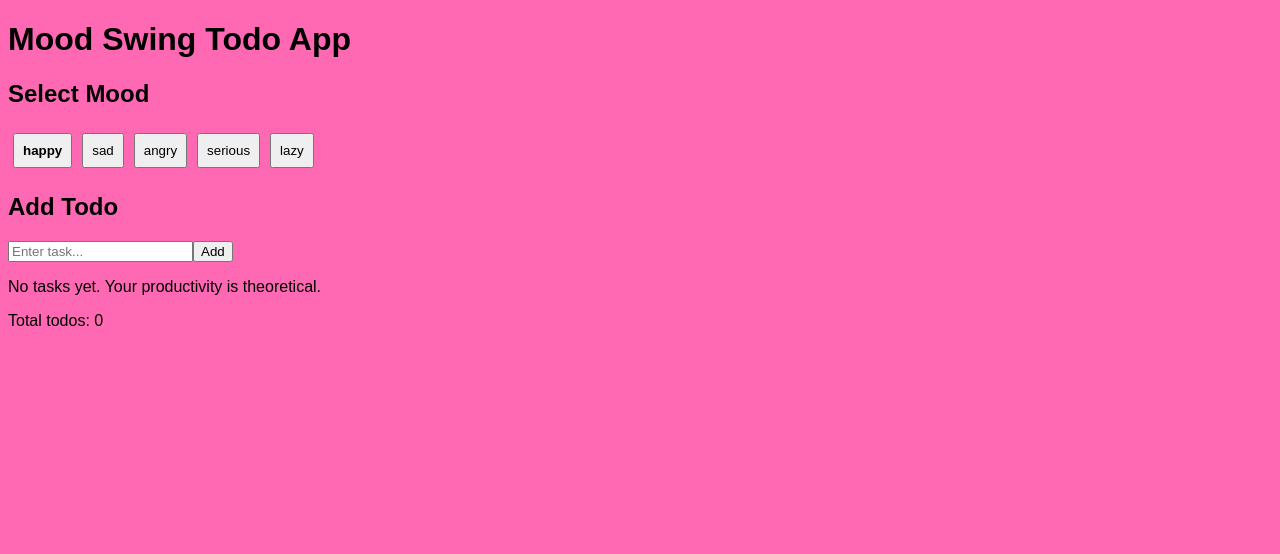
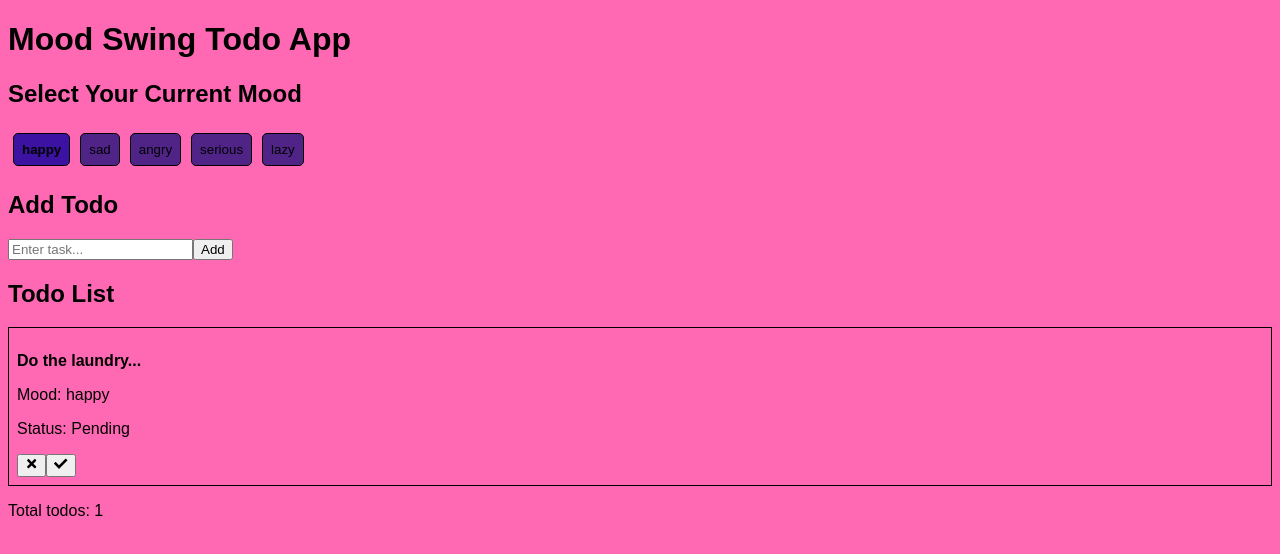
Before and after one commit to GFrosh/Todo-App, a React (Vite) app: page / in a window 1280 px wide. Both pictures are taken after a click on the button "Add". Shown: the top 554 px of the page. Built offline with nearby package versions, Linux system fonts and the light colour scheme.

Commit message:
Will return after I posh up my skills.

```diff
--- a/package.json
+++ b/package.json
@@ -11,7 +11,8 @@
   },
   "dependencies": {
     "react": "^19.2.0",
-    "react-dom": "^19.2.0"
+    "react-dom": "^19.2.0",
+    "react-icons": "^5.5.0"
   },
   "devDependencies": {
     "@eslint/js": "^9.39.1",
--- a/src/App.jsx
+++ b/src/App.jsx
@@ -23,7 +23,7 @@ function App() {
       todos={todos}
       setTodos={setTodos}
     />
-    <TodoList todos={todos} />
+    <TodoList todos={todos} setTodos={setTodos} />
     <p>Total todos: {todos.length}</p>
   </>
 );
--- a/src/components/MoodSelector.jsx
+++ b/src/components/MoodSelector.jsx
@@ -1,19 +1,17 @@
+import "../styles/selector.css";
+
 function MoodSelector({ currentMood, setCurrentMood }) {
   const moods = ["happy", "sad", "angry", "serious", "lazy"];
 
   return (
-    <div>
-      <h2>Select Mood</h2>
+    <div className="mood-selector">
+      <h2>Select Your Current Mood</h2>
       {moods.map((mood) => (
         <button
           key={mood}
           onClick={() => setCurrentMood(mood)}
-          style={{
-            margin: "5px",
-            padding: "8px",
-            fontWeight: currentMood === mood ? "bold" : "normal"
-          }}
-        >
+		  className={currentMood === mood ? "selected" : ""}
+		>
           {mood}
         </button>
       ))}
--- a/src/components/TodoInput.jsx
+++ b/src/components/TodoInput.jsx
@@ -2,10 +2,10 @@ import { useState } from "react";
 
 function TodoInput({ currentMood, todos, setTodos }) {
 
-  const [text, setText] = useState("");
+	const [text, setText] = useState("Do the laundry...");
 
 	function handleAddTodo() {
-    if (text.trim() === "") return;
+		if (text.trim() === "") return alert("Please enter a task");
 
 		const newTodo = {
 		id: crypto.randomUUID(),
--- a/src/components/TodoList.jsx
+++ b/src/components/TodoList.jsx
@@ -1,20 +1,51 @@
-import "../styles/List.css"
+import "../styles/List.css";
+import { FaCheck, FaTimes } from "react-icons/fa";
 
-function TodoList({ todos }) {
+function TodoList({ todos, setTodos }) {
+
 	if (todos.length === 0) {
 		return <p>No tasks yet. Your productivity is theoretical.</p>;
 	}
+
+	function updateStatus(id, value) {
+		const updatedTodos = todos.map((todo) =>
+		todo.id === id
+			? { ...todo, completed: value }
+			: todo
+		);
+
+		setTodos(updatedTodos);
+	}
+
 	return (
 		<div>
 			<h2>Todo List</h2>
+
 			{todos.map((todo) => (
 				<div key={todo.id} className="per-todo">
+
 				<p>
-            <strong>{todo.text}</strong>
+					<strong
+					style={{
+						textDecoration: todo.completed ? "line-through" : "none"
+					}}
+					>
+					{todo.text}
+					</strong>
 				</p>
+
 				<p>Mood: {todo.mood}</p>
 
 				<p>Status: {todo.completed ? "Completed" : "Pending"}</p>
+
+				<button onClick={() => updateStatus(todo.id, false)}>
+					<FaTimes />
+				</button>
+
+				<button onClick={() => updateStatus(todo.id, true)}>
+					<FaCheck />
+				</button>
+
 				</div>
 			))}
 		</div>
--- /dev/null
+++ b/src/styles/selector.css
@@ -0,0 +1,18 @@
+.mood-selector button {
+    margin: 5px;
+    padding: 8px;
+    border: solid 1.5px #000;
+    border-radius: 5px;
+    font-weight: normal;
+    background: #502387;
+    cursor: pointer;
+}
+
+.mood-selector button:hover {
+    background: #7a4de8;
+}
+
+.mood-selector button.selected {
+    font-weight: bold;
+    background: #3b12a1;
+}
```
Also changed, not shown: 1 other file (tests, documents, lock files or other folders). Lines whose indentation alone changed are shown as unchanged.
